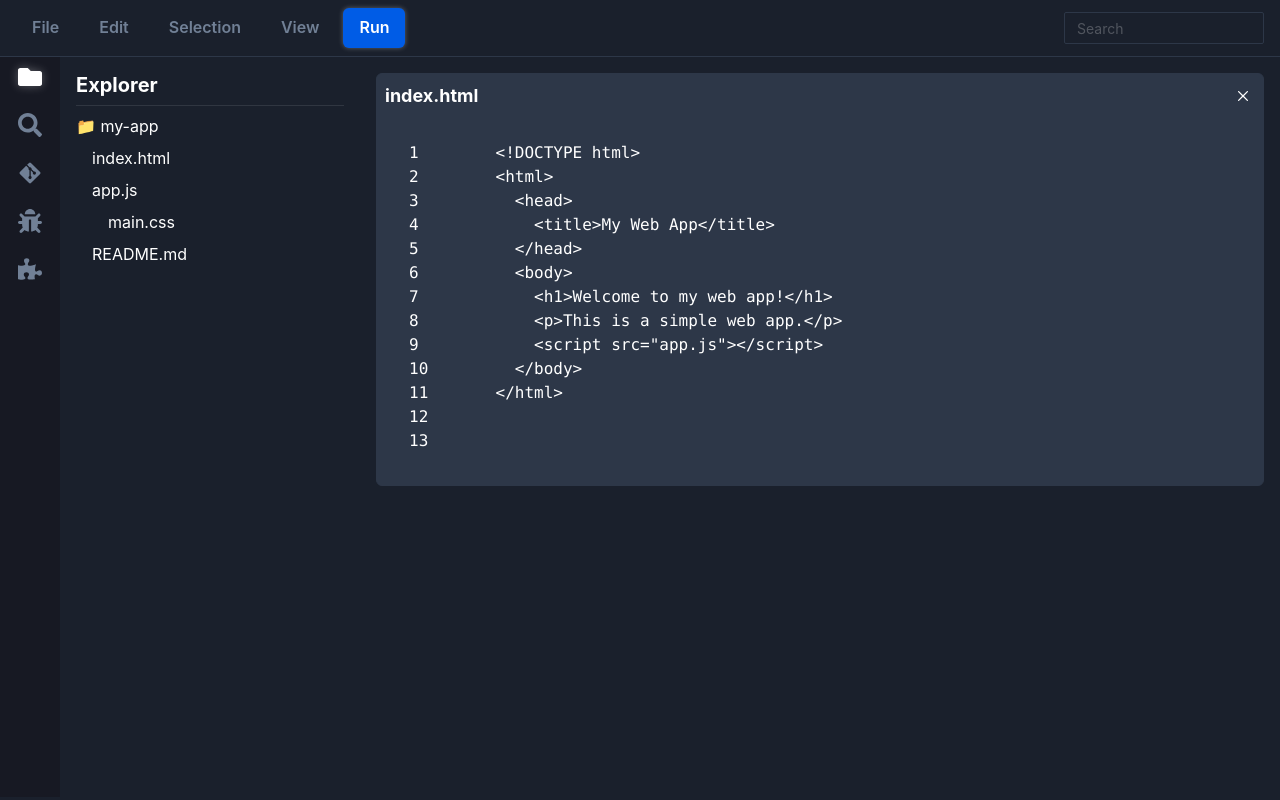
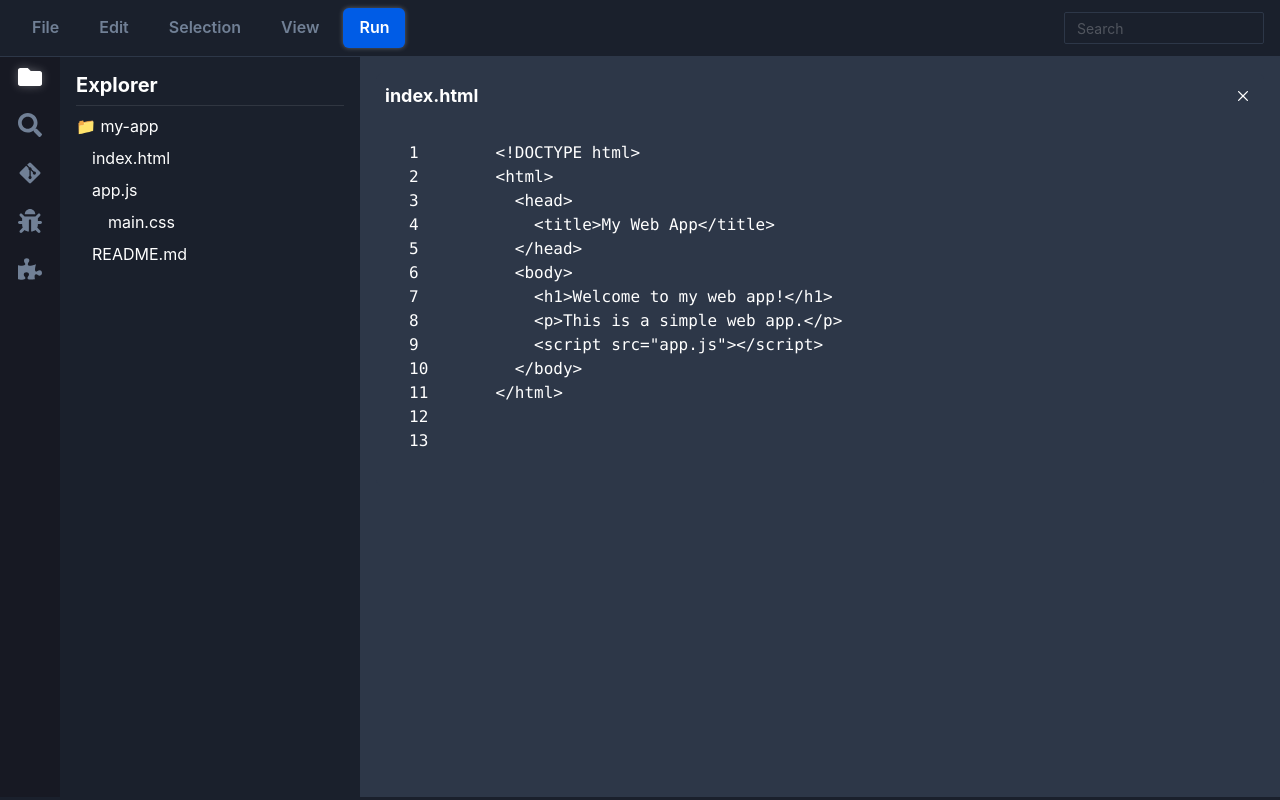
Before and after one commit to GPT-Engineer-App/code-editor-webapp, a React (Vite) app: page / in a window 1280 px wide. Built offline with nearby package versions, Linux system fonts and the light colour scheme.

Commit message:
The editor now uses the remaining height of the website, and the lighter background color extends to the bottom.
Prompt: Make the editor use the remaining height of the website (thus it goes to the bottom). This means the lighter background color of the editor is shown to the bottom as well.

```diff
--- a/src/pages/Index.jsx
+++ b/src/pages/Index.jsx
@@ -47,7 +47,7 @@ const Index = () => {
         <Spacer />
         <Input placeholder="Search" size="sm" width="200px" bg={useColorModeValue("white", "gray.800")} color={useColorModeValue("gray.800", "white")} />
       </Flex>
-      <Flex as="main" height="calc(100vh - 60px)">
+      <Flex as="main" minHeight="calc(100vh - 60px)" flex={1}>
         <VStack as="aside" width="60px" bg={useColorModeValue("gray.200", "gray.900")} p={2} spacing={6} align="center">
           <Tooltip label="Explorer" placement="right">
             <Icon as={FaFolder} color="white" boxSize={6} filter="drop-shadow(0px 0px 5px rgba(255, 255, 255, 0.3))" />
@@ -75,7 +75,7 @@ const Index = () => {
             </Text>
           ))}
         </VStack>
-        <Box flex={1} p={4}>
+        <Box flex={1} p={4} bg={useColorModeValue("gray.200", "gray.700")}>
           {mockFiles[selectedFile] ? (
             <Box borderWidth={1} borderColor={borderColor} borderRadius="md" bg={useColorModeValue("gray.200", "gray.700")} p={2}>
               <Flex align="center" mb={2}>
```
